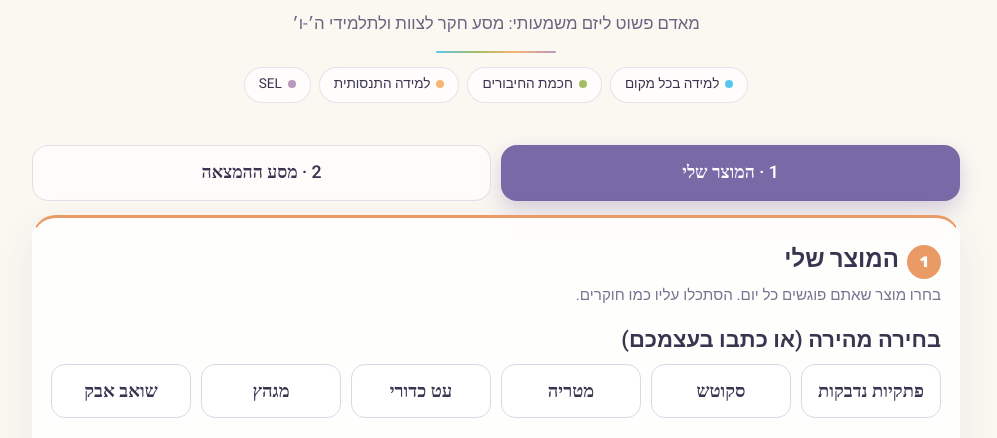
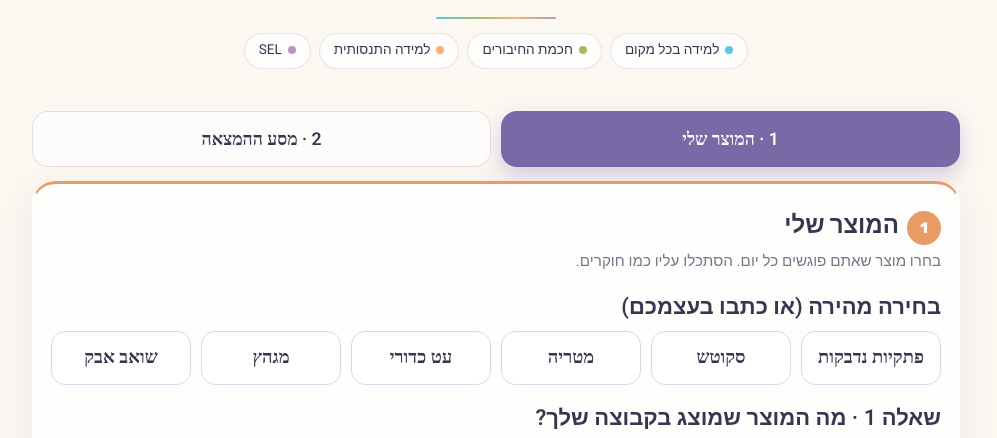
Before and after one commit to fantazia100/shhakim-yazamut, a plain HTML site: page shhakim-team/index.html in a window 1280 px wide. Shown: the part 315-753 px from the top of the page, without its empty margins (144-1141 px from the left). Drawn offline with Linux system fonts and the light colour scheme.

Commit message:
Mamtzi: group product question, remove audience subtitle

```diff
--- a/shhakim-team/index.html
+++ b/shhakim-team/index.html
@@ -42,7 +42,7 @@ input:focus,textarea:focus{outline:none;border-color:var(--p);box-shadow:0 0 0 4
 </style></head><body><div class="wrap">
 <header><img src="assets/logo.jpg" alt="לוגו בית ספר שחקים">
 <div class="tag">בית ספר מדעי ליזמות חוקרת</div>
-<h1>המוצר והממציא</h1><div class="sub">מאדם פשוט ליזם משמעותי: מסע חקר לצוות ולתלמידי ה׳-ו׳</div><div class="line"></div>
+<h1>המוצר והממציא</h1><div class="line"></div>
 <div class="compass"><span class="chip"><i style="background:var(--b2)"></i>למידה בכל מקום</span><span class="chip"><i style="background:var(--g)"></i>חכמת החיבורים</span><span class="chip"><i style="background:var(--o2)"></i>למידה התנסותית</span><span class="chip"><i style="background:var(--p2)"></i>SEL</span></div></header>
 <div class="steps" role="tablist"><button id="t1" class="on" onclick="go(1)">1 · המוצר שלי</button><button id="t2" onclick="go(2)">2 · מסע ההמצאה</button></div>
 
@@ -50,7 +50,7 @@ input:focus,textarea:focus{outline:none;border-color:var(--p);box-shadow:0 0 0 4
 <h2><span class="num">1</span>המוצר שלי</h2><p class="hint">בחרו מוצר שאתם פוגשים כל יום. הסתכלו עליו כמו חוקרים.</p>
 <label>בחירה מהירה (או כתבו בעצמכם)</label>
 <div class="opts" id="opts"></div>
-<label for="q1">שאלה 1 · מה המוצר?</label><input id="q1" placeholder="שם המוצר">
+<label for="q1">שאלה 1 · מה המוצר שמוצג בקבוצה שלך?</label><input id="q1" placeholder="שם המוצר שמוצג בקבוצה">
 <label for="q2">שאלה 2 · איזו בעיה המוצר פותר? למי הוא עוזר?</label><textarea id="q2" placeholder="הבעיה, והאנשים שהמוצר משרת"></textarea>
 <div class="nav"><button class="btn" onclick="go(2)">ממשיכים למסע ההמצאה</button></div></section>
 
@@ -85,7 +85,7 @@ ids.forEach(i=>{const e=document.getElementById(i);e.value=st[i]||'';e.oninput=(
 function save(){ids.forEach(i=>st[i]=document.getElementById(i).value.trim());localStorage.setItem(K,JSON.stringify(st))}
 function go(n){[1,2,3].forEach(i=>document.getElementById('s'+i).classList.toggle('hide',i!==n));t1.classList.toggle('on',n==1);t2.classList.toggle('on',n>=2);scrollTo({top:document.querySelector('.steps').offsetTop-10,behavior:'smooth'})}
 const v=x=>x||'...';
-function text(){save();return `המוצר: ${v(st.q1)}\nהבעיה שהוא פותר: ${v(st.q2)}\nשם היזם: ${v(st.q3a)}\nמה הביא אותו להמצאה: ${v(st.q3b)}\nהאם הומצא מיד באופן מושלם: ${v(st.yn)}\nשלבי הפיתוח: 1. ${v(st.st1)}  2. ${v(st.st2)}  3. ${v(st.st3)}`}
+function text(){save();return `המוצר שמוצג בקבוצה שלי: ${v(st.q1)}\nהבעיה שהוא פותר: ${v(st.q2)}\nשם היזם: ${v(st.q3a)}\nמה הביא אותו להמצאה: ${v(st.q3b)}\nהאם הומצא מיד באופן מושלם: ${v(st.yn)}\nשלבי הפיתוח: 1. ${v(st.st1)}  2. ${v(st.st2)}  3. ${v(st.st3)}`}
 function finish(){const e=s=>String(s).replace(/[&<>]/g,c=>({'&':'&amp;','<':'&lt;','>':'&gt;'}[c]));sumBody.innerHTML=text().split('\n').map(l=>{const[a,...b]=l.split(':');return `<p><strong>${e(a)}:</strong>${e(b.join(':'))}</p>`}).join('')+(st.yn==='לא'?'<p class="hint">בדיוק כך: יזמות חוקרת היא ניסוי, טעייה ושיפור.</p>':'');go(3)}
 function copySum(){navigator.clipboard.writeText('המוצר והממציא | שחקים\n'+text()).then(()=>msg.textContent='הועתק. אפשר להדביק בקבוצת הצוות')}
 function resetAll(){if(confirm('להתחיל מוצר חדש?')){st={};localStorage.removeItem(K);ids.forEach(i=>document.getElementById(i).value='');mark();go(1)}}
```
